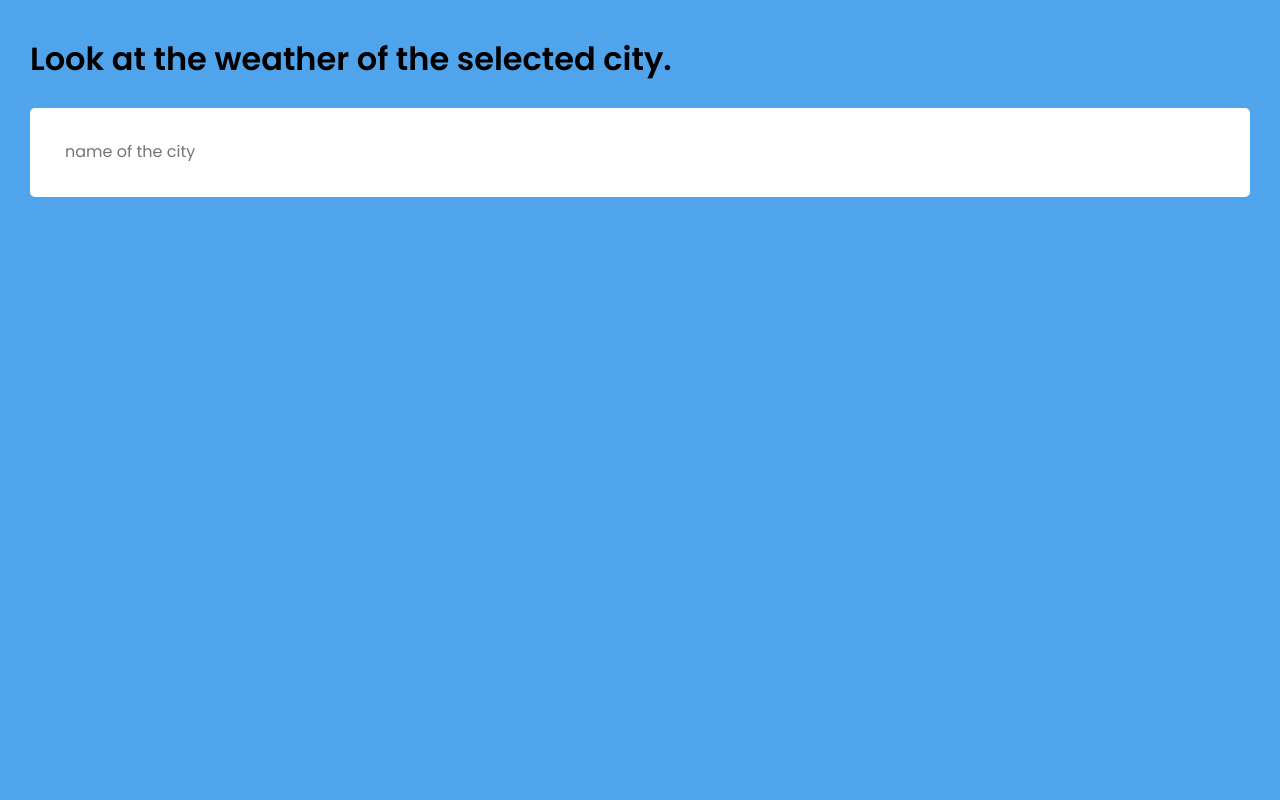
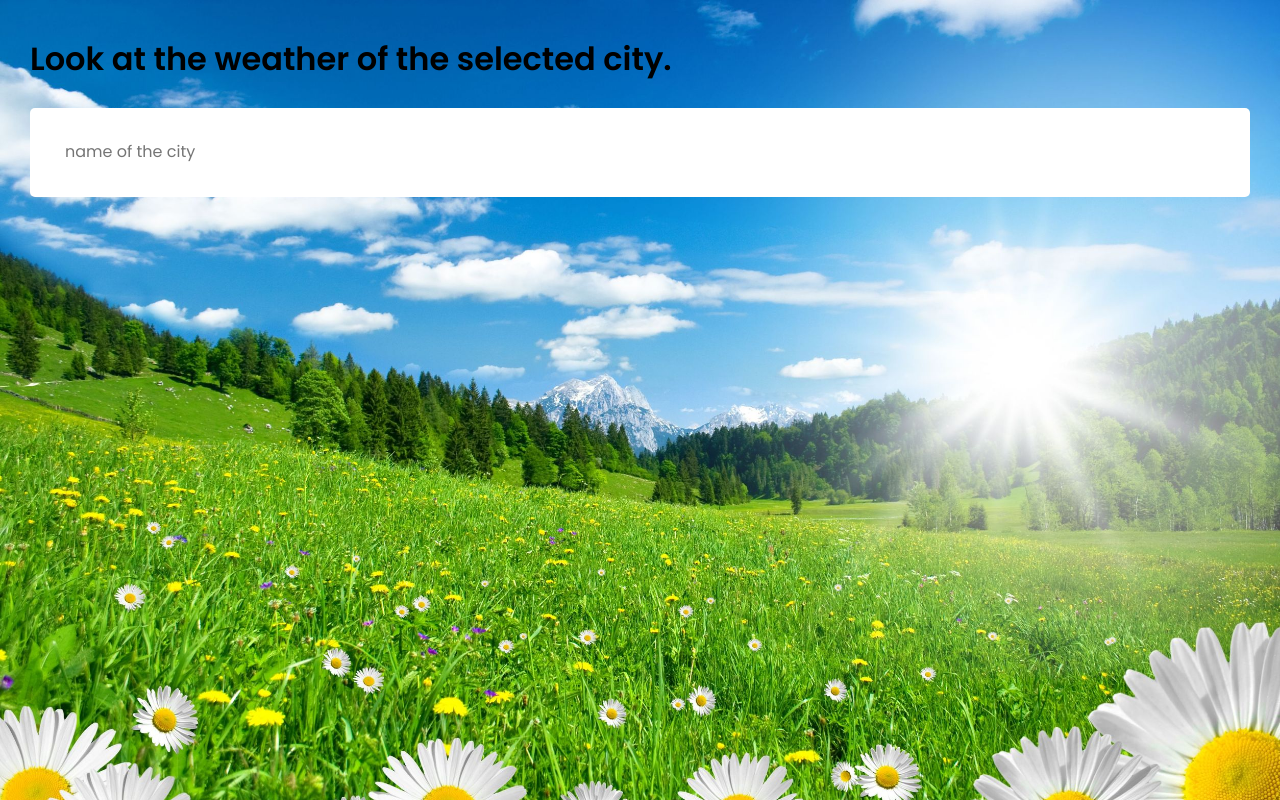
Before and after one commit to Vov4ukz53/Weather, a React (Create React App) app: page /#/weather in a window 1280 px wide. Built offline with nearby package versions, Linux system fonts and the light colour scheme; no server answers.

Commit message:
changed background and live browser

```diff
--- a/src/GlobalStyle.js
+++ b/src/GlobalStyle.js
@@ -1,4 +1,5 @@
 import { createGlobalStyle } from "styled-components";
+import background from "./images/background.jpg";
 
 export const GlobalStyle = createGlobalStyle`
   html {
@@ -9,6 +10,8 @@ export const GlobalStyle = createGlobalStyle`
   }
   body {
     font-family: 'Poppins', sans-serif;
-    background: ${({ theme }) => theme.colors.blue};
+    background: url(${background}) 0 0 no-repeat ;
+    background-size: cover;
+    height: 100vh;
   }
 `;
--- a/src/features/weatherPage/index.js
+++ b/src/features/weatherPage/index.js
@@ -3,7 +3,6 @@ import { useLocation } from "react-router-dom";
 import { useDispatch } from "react-redux";
 import { Container } from "../../common/Container";
 import { Form } from "./Form.js";
-
 import { fetchWeather } from "./weatherPageSlice";
 import { Result } from "./Result";
 
```
Also changed, not shown: src/images/background.jpg (added).
